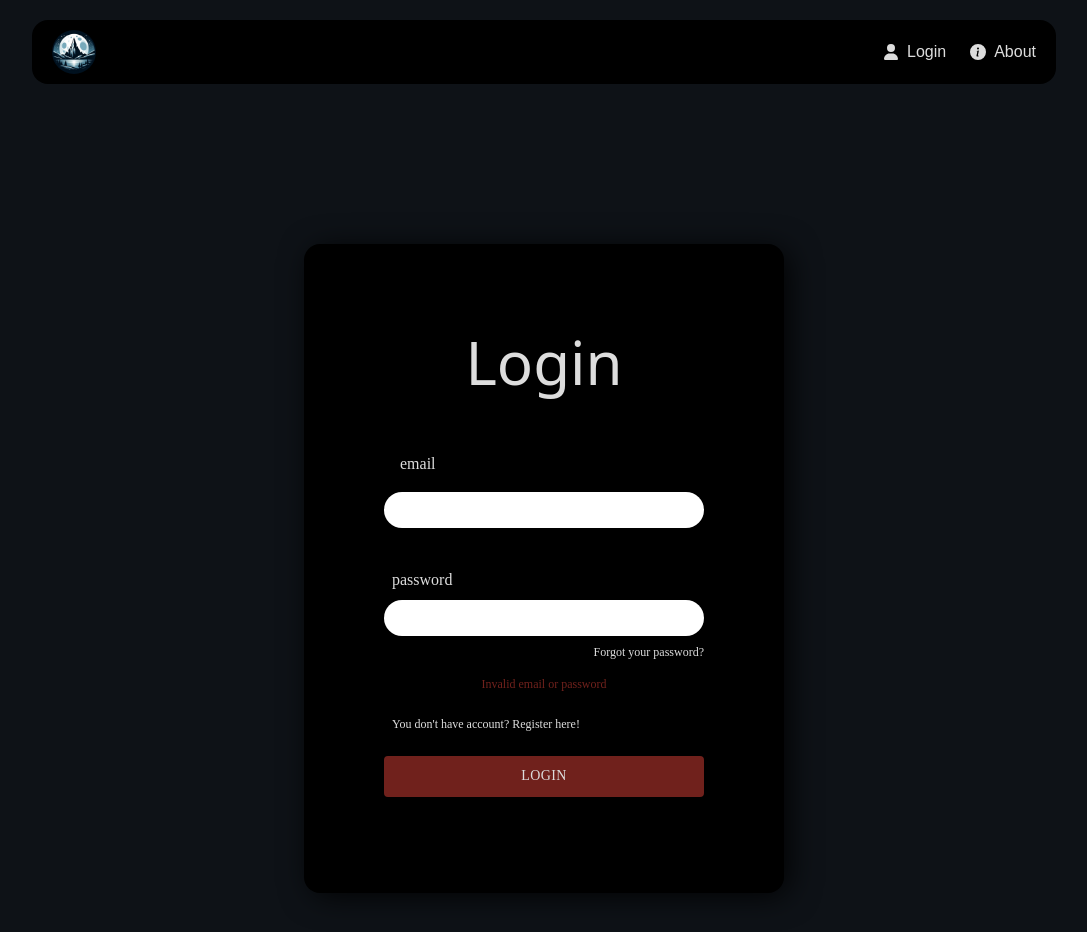
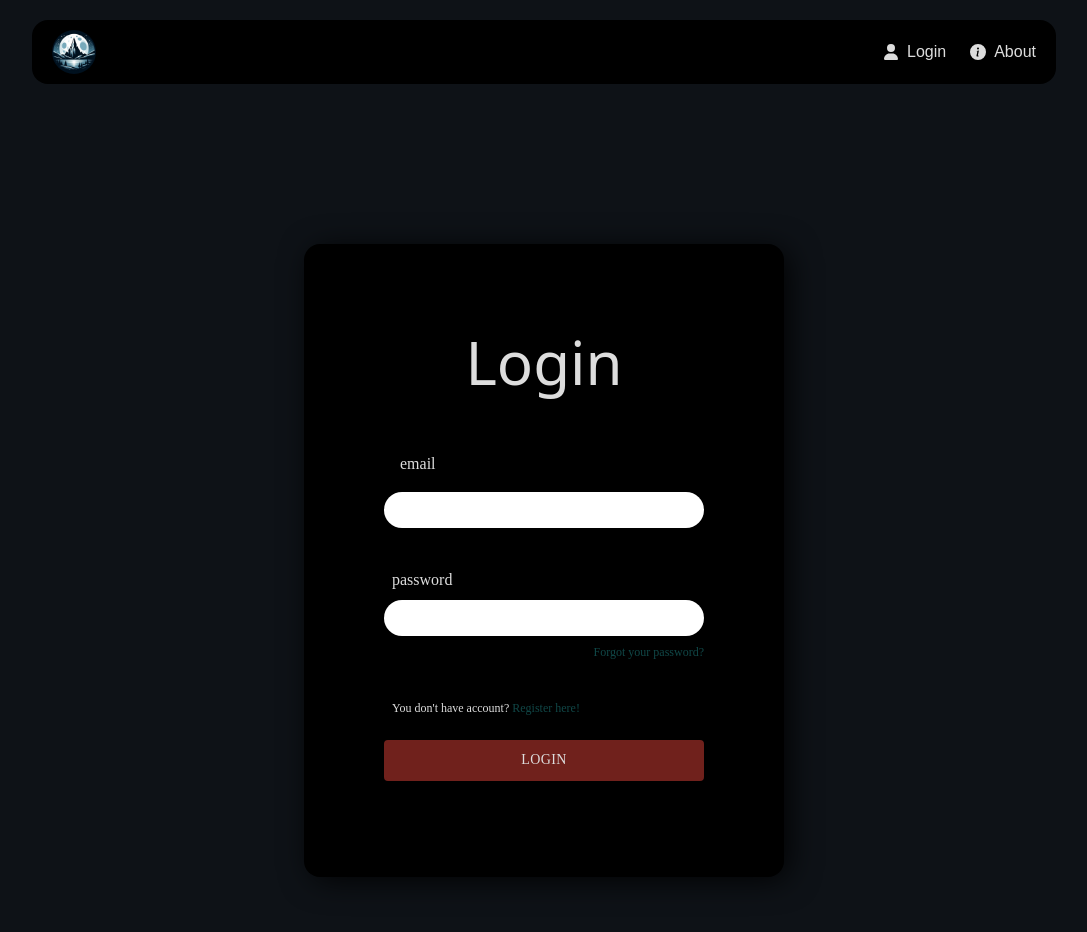
Before and after one commit to keeeper85/Gaminatorium-frontend, a React (Vite) app: page /login in a window 1280 px wide. Shown: the top 932 px of the page, without its empty margins (96-1183 px from the left). Built offline with nearby package versions, Linux system fonts and the light colour scheme; a web font is replaced by a local one.

Commit message:
feat: add logic, colors and routings

```diff
--- a/src/core/Login/Login.tsx
+++ b/src/core/Login/Login.tsx
@@ -16,7 +16,6 @@ function Login()  {
                     <h2 className="font-irish text-6xl text-center md:p-2 p-4 ">Login</h2>
                     </div>
                     <LoginForm />
-                    {/*{children}*/}
                 </div>
 
             </main>
--- a/src/core/Login/LoginForm.tsx
+++ b/src/core/Login/LoginForm.tsx
@@ -1,6 +1,7 @@
-import {useState} from "react";
+import {FormEvent, useState} from "react";
 import {Box, Button, InputBase, Paper} from "@mui/material";
 import { z } from 'zod';
+import {NavLink, useNavigate} from "react-router-dom";
 
 const loginSchema = z.object({
     email: z.string().email({ message: "Invalid email format" }).nonempty({ message: "Email is required" }),
@@ -8,11 +9,12 @@ const loginSchema = z.object({
 });
 
 function LoginForm() {
+    let navigate = useNavigate();
     const [username, setUsername] = useState('');
     const [password, setPassword] = useState('');
-    const [errors, setErrors] = useState({ email: '', password: '' });
+    const [errors, setErrors] = useState({ email: '', password: '', validationBackendError: false });
 
-    const handleEmailCheck = (event:any) => {
+    const handleEmailCheck = (event: React.FocusEvent<HTMLInputElement | HTMLTextAreaElement, Element>) => {
         event.preventDefault();
         const result = loginSchema.safeParse({
             email: username,
@@ -33,7 +35,7 @@ function LoginForm() {
             })
     }
 
-    const handlePasswordCheck = (event:any) => {
+    const handlePasswordCheck = (event: React.FocusEvent<HTMLInputElement | HTMLTextAreaElement, Element>) => {
         event.preventDefault();
         const result = loginSchema.safeParse({
             email: username,
@@ -52,19 +54,25 @@ function LoginForm() {
 
         })
     }
-    const handleSubmit = async (event : any) => {
+    const handleSubmit = async (event :   FormEvent<HTMLFormElement>) => {
+        // event.preventDefault();
         console.log(event)
-        event.preventDefault();
-
         const result = loginSchema.safeParse({
             email: username,
             password: password
         });
-        console.log(result);
+        // TODO:
+        // send to backend and verify the user
         if(result.success) {
-                setErrors({ email: '', password: '' });
                 console.log("Form is valid: ", result.data);
-            return
+            //     add logic to login
+            navigate("/")
+        }
+        if(!result.success) {
+            setErrors( {
+                ...errors,
+                validationBackendError: true
+            })
         }
     };
 
@@ -89,14 +97,14 @@ function LoginForm() {
             >
                 <InputBase
                     sx={{ ml: 1, flex: 1 }}
-                    inputProps={{ 'aria-label': 'enter your username' }}
+                    inputProps={{ 'aria-label': 'enter your username', autoComplete: 'e-mail' }}
                     value={username}
-                    onChange={e =>
-                        setUsername(e.target.value)
+                    onChange={event =>
+                        setUsername(event.target.value)
 
 
                     }
-                    onBlur={e => handleEmailCheck(e) }
+                    onBlur={event => handleEmailCheck(event) }
                 />
             </Paper>
             <span className="m-2 self-start text-xs font-inknut text-red">{errors.email || '\u00A0'}</span>
@@ -109,21 +117,21 @@ function LoginForm() {
                 <InputBase
                     sx={{ ml: 1, flex: 1 }}
                     type="password"
-                    inputProps={{ 'aria-label': 'enter your password' }}
+                    inputProps={{ 'aria-label': 'enter your password', autoComplete: 'password' }}
                     value={password}
-                    onChange={e => {
-                        setPassword(e.target.value)
+                    onChange={event => {
+                        setPassword(event.target.value)
                     }}
-                    onBlur={e => handlePasswordCheck(e) }
+                    onBlur={event => handlePasswordCheck(event) }
                 />
             </Paper>
             <div className="m-2 text-xs font-inknut flex  justify-between w-full">
             <span className=" text-red">{errors.password || '\u00A0'}</span>
-            <span >Forgot your password?</span>
+                <NavLink to="/ForgotPassword" className=" text-darkSapphire hover:text-red"><span >Forgot your password?</span></NavLink>
 
             </div>
-            <span className="m-2 text-xs font-inknut text-red">Invalid email or password</span>
-            <span className="mt-4 mb-2 mx-2 self-start text-xs font-inknut">You don't have account? Register here!</span>
+            <span className="m-2 text-xs font-inknut text-red">{!errors.validationBackendError || 'Invalid email or password'}</span>
+            <span className="mt-4 mb-2 mx-2 self-start text-xs font-inknut">You don't have account? <NavLink to="/Register" className=" text-darkSapphire hover:text-red">Register here!</NavLink></span>
             <Button type="submit" variant="contained" sx={{m:2}} className="w-full font-inknut" >
                 Login
             </Button>
--- a/tailwind.config.js
+++ b/tailwind.config.js
@@ -23,6 +23,7 @@ export default {
         'lightblack': '#0E1217',
         'red': '#70211C',
         'gray': '#DDDDDD',
+        'darkSapphire': '#104747',
       },
     },
   },
```
